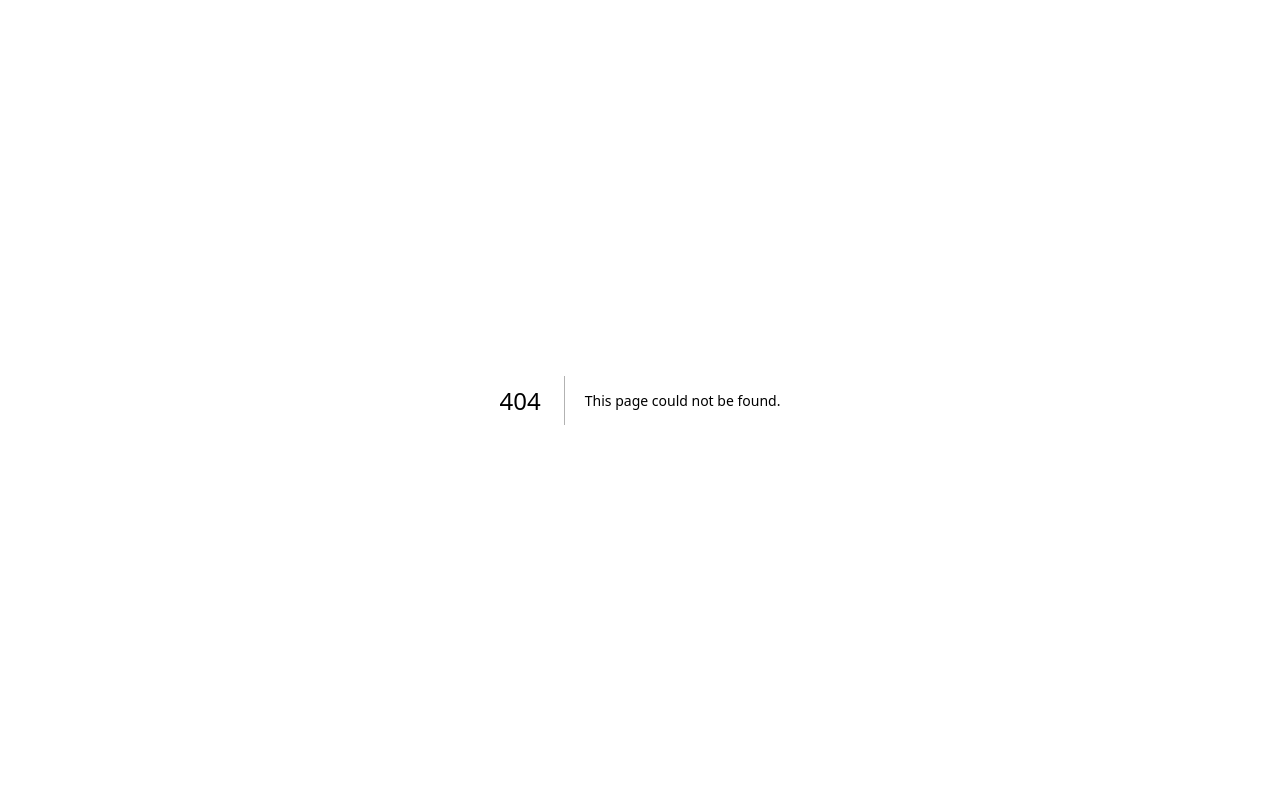
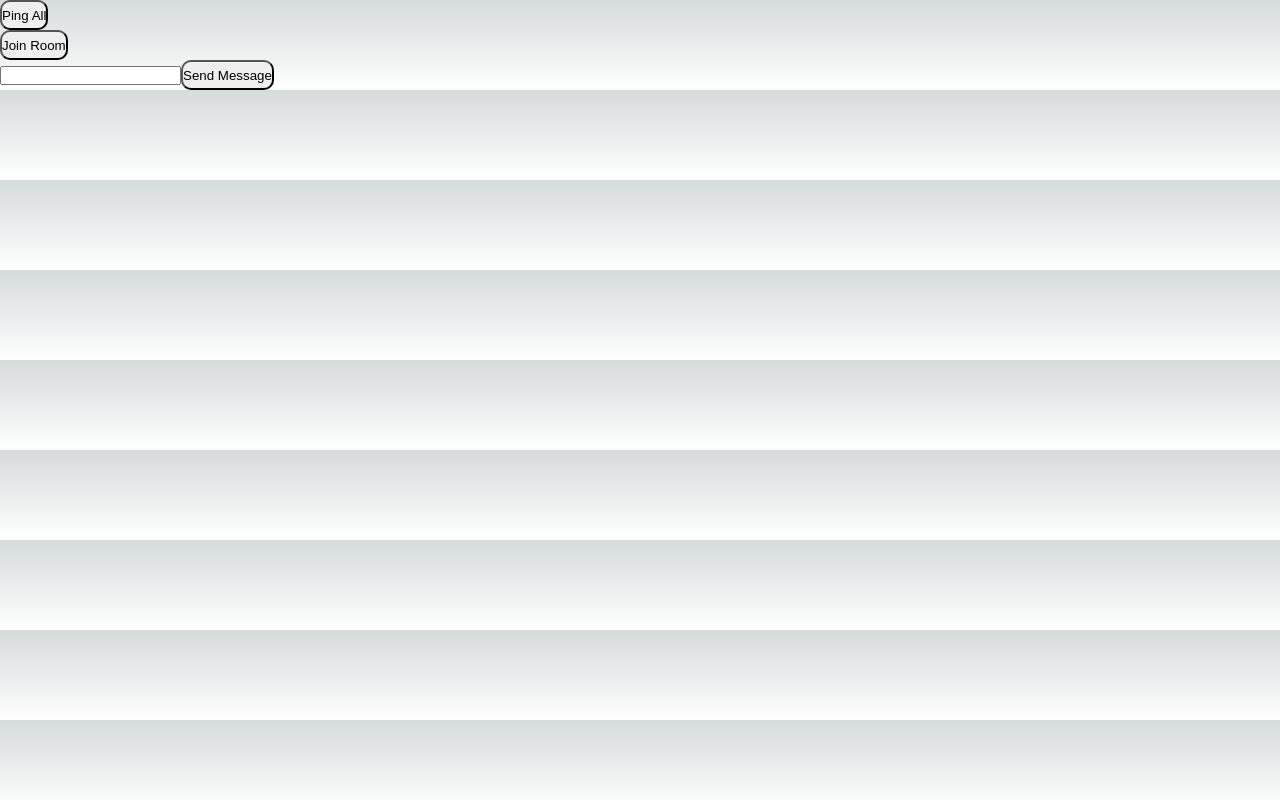
Before and after one commit to Mati-Mar/2024-Ejemplo-Next-App, a Next.js app: page /socket in a window 1280 px wide. Before the commit this address had no page. Built offline with nearby package versions, Linux system fonts and the light colour scheme; no server answers.

Commit message:
Cambios hasta la clase del 16/10
* Agrego una página de prueba para el socket.
* Cambio la dirección del backend

```diff
--- a/src/app/contador/page.js
+++ b/src/app/contador/page.js
@@ -13,6 +13,7 @@ export default function ContadorPage() {
         setContador(contador + 5);
     }
 
+    /*
     useEffect(()=> {
         let data = {
             nombre: nombre
@@ -20,15 +21,17 @@ export default function ContadorPage() {
 
         //Haria el fetch
         //Lo declaro como una variable ya que no tengo el back
+
         var result = fetch("localhost:4000/deportistas", {
             method: "POST",
             body: data
         };
+
         result = [{nombre: "Juan", foto:"Juan.png"},{nombre:"pedro", foto: "asdasdsa"}]
 
         )
     },[])
-
+    */
     useEffect(()=> {
         console.log("Nombre cambio a: " + nombre);
     },[nombre])
--- a/src/app/page.js
+++ b/src/app/page.js
@@ -28,7 +28,7 @@ export default function Home() {
         <div>
           <Button onClick={handleClick} text="Sin Link"/>
           <Link replace={true} href="/home">
-            <Button text="Con Link"/>
+            <Button text="Con Link" />
           </Link>
         </div>
 
--- /dev/null
+++ b/src/app/socket/page.js
@@ -0,0 +1,57 @@
+"use client"
+
+import Button from "@/components/Button";
+import { useSocket } from "@/hooks/useSocket"
+import { useEffect, useState } from "react";
+
+export default function socketPage() {
+
+    const {socket, isConnected} = useSocket();
+    const [message, setMessage] = useState("")
+
+    useEffect(() => {
+        if(!socket)
+            return
+
+        socket.on("pingAll", (data) => {
+            console.log(data);
+        })
+
+        socket.on("newMessage", (data) => {
+            console.log(data);
+        })
+    },[socket,isConnected])
+
+    function pingAll() {
+        socket.emit("pingAll", {
+            message: "Hola desde mi compu"} //Se lo mando como objeto
+        );
+    }
+
+    function changeMessage(event) {
+        setMessage(event.target.value)
+    }
+
+    function sendMessage() {
+        socket.emit("sendMessage", {message: message});
+    }
+
+    function joinRoom() {
+        socket.emit("joinRoom", {room: "pio"})
+    }
+
+    return(
+        <>
+            <Button onClick={pingAll} text="Ping All"/>
+            <br></br>
+
+            <Button onClick={joinRoom} text="Join Room"/>
+            <br></br>
+
+            <input onChange={changeMessage}></input>
+            <Button onClick={sendMessage} text="Send Message"/>
+            <br></br>
+
+        </>
+    )
+}
--- a/src/hooks/useSocket.js
+++ b/src/hooks/useSocket.js
@@ -1,7 +1,7 @@
 import { useState, useEffect } from 'react';
 import io from 'socket.io-client';
 
-const useSocket = (options = { withCredentials: false }, serverUrl = "ws://10.1.5.137:4000/") => {
+const useSocket = (options = { withCredentials: false }, serverUrl = "ws://localhost:4000/") => {
   const [socket, setSocket] = useState(null);
   const [isConnected, setIsConnected] = useState(false);
 
```
